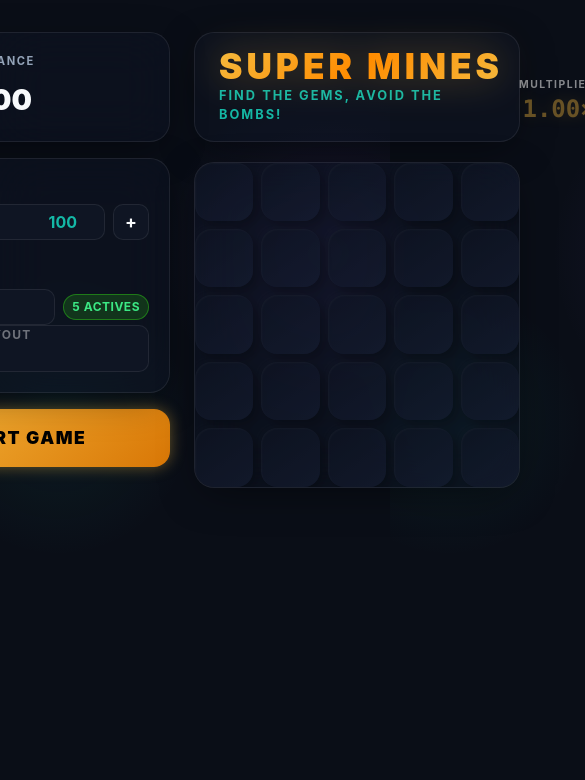
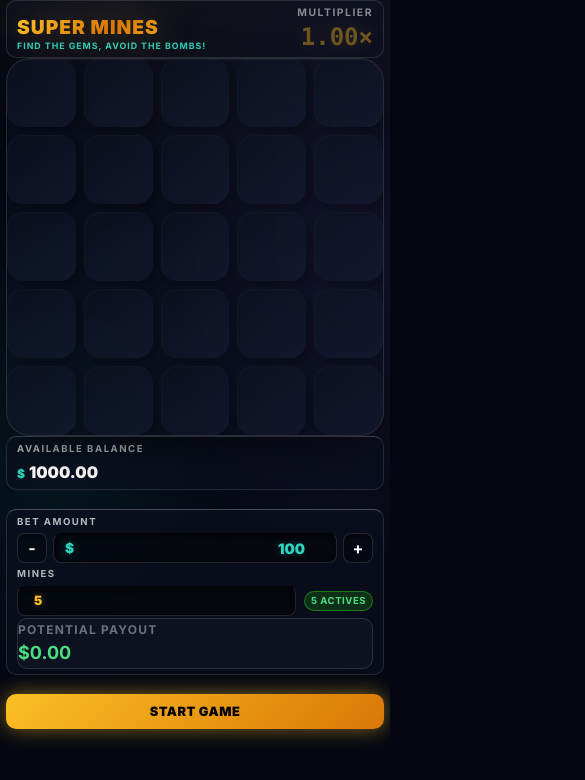
Before and after one commit to dalemiao3721/mines-game-prototype, a React (Vite) app in the folder apps/frontend/: page / in a window 390 px wide. Shown: the top 780 px of the page, 585 px wide, since content can reach past the window. Built offline with nearby package versions, Linux system fonts and the light colour scheme; the HTML template or start-up script is replaced by a standard one.

Commit message:
fix(ui): define missing text color variables and import Inter font

```diff
--- a/apps/frontend/src/index.css
+++ b/apps/frontend/src/index.css
@@ -1,49 +1,62 @@
+@import url('https://fonts.googleapis.com/css2?family=Inter:wght@400;700;900&display=swap');
 @import "tailwindcss";
 
 :root {
   /* Rich, premium Casino backgrounds */
-  --color-bg-primary: #0a0e17;
-  --color-bg-secondary: #0f1523;
+  --color-bg-primary: #050812;
+  --color-bg-secondary: #0d1221;
   --color-bg-panel: rgba(16, 23, 41, 0.6);
 
+  /* Typography / Text Colors */
+  --color-text-primary: #ffffff;
+  --color-text-secondary: rgba(255, 255, 255, 0.7);
+
   /* Super Mines Accents */
-  --color-accent-gold: #f5b93d;
-  --color-accent-green: #3ce884;
-  --color-accent-red: #ff3b5c;
-  --color-accent-teal: #14b8a6;
-  --color-accent-purple: #8b5cf6;
-
-  /* Text Colors */
-  --color-text-primary: #f8fafc;
-  --color-text-secondary: #94a3b8;
-  --color-text-muted: #475569;
+  --color-accent-gold: #fbbf24;
+  --color-accent-green: #4ade80;
+  --color-accent-red: #f87171;
+  --color-accent-teal: #2dd4bf;
+  --color-accent-purple: #a78bfa;
 
   /* Premium Glass Settings */
-  --glass-bg: rgba(15, 23, 42, 0.4);
-  --glass-border: rgba(255, 255, 255, 0.08);
-  --glass-hover: rgba(255, 255, 255, 0.12);
-  --glass-blur: 24px;
+  --glass-bg: rgba(13, 18, 33, 0.55);
+  --glass-border: rgba(255, 255, 255, 0.12);
+  --glass-border-light: rgba(255, 255, 255, 0.25);
+  --glass-hover: rgba(255, 255, 255, 0.15);
+  --glass-blur: 32px;
 
   /* Radians & Structural */
-  --radius-card: 20px;
+  --radius-card: 24px;
   --radius-button: 16px;
 
   /* Gradients */
-  --gradient-title: linear-gradient(135deg, #f5b93d 0%, #ff8c00 50%, #f5b93d 100%);
-  --gradient-btn-start: linear-gradient(135deg, #f5b93d 0%, #d97706 100%);
-  --gradient-btn-cashout: linear-gradient(135deg, #3ce884 0%, #059669 100%);
-  --gradient-btn-over: linear-gradient(135deg, #ff3b5c 0%, #be123c 100%);
+  --gradient-title: linear-gradient(135deg, #fbbf24 0%, #d97706 50%, #fbbf24 100%);
+  --gradient-btn-start: linear-gradient(135deg, #fbbf24 0%, #d97706 100%);
+  --gradient-btn-cashout: linear-gradient(135deg, #22c55e 0%, #166534 100%);
+  --gradient-btn-over: linear-gradient(135deg, #ef4444 0%, #991b1b 100%);
 
   /* Shadows */
-  --shadow-premium: 0 10px 40px -10px rgba(0, 0, 0, 0.5);
-  --glow-gold: 0 0 15px rgba(245, 185, 61, 0.4);
-  --glow-green: 0 0 20px rgba(60, 232, 132, 0.4);
-  --glow-red: 0 0 20px rgba(255, 59, 92, 0.4);
+  --shadow-premium: 0 16px 48px -12px rgba(0, 0, 0, 0.7), inset 0 1px 1px rgba(255,255,255,0.05);
+  --shadow-premium-hover: 0 24px 64px -16px rgba(0, 0, 0, 0.8), inset 0 1px 1px rgba(255,255,255,0.08);
+  --glow-gold: 0 0 20px rgba(251, 191, 36, 0.5);
+  --glow-green: 0 0 24px rgba(34, 197, 94, 0.5);
+  --glow-red: 0 0 24px rgba(239, 68, 68, 0.5);
 
   /* 3D Tile Constants */
-  --tile-bg: linear-gradient(145deg, var(--color-bg-secondary), #171f34);
-  --tile-shadow: 6px 6px 12px rgba(0,0,0,0.6), -4px -4px 10px rgba(255,255,255,0.03), inset 1px 1px 2px rgba(255,255,255,0.05);
-  --tile-bg-hover: linear-gradient(145deg, #171f34, var(--color-bg-secondary));
+  --tile-bg: linear-gradient(160deg, #1e293b, #0f172a);
+  --tile-shadow:
+    6px 8px 16px rgba(0,0,0,0.7),
+    -4px -4px 12px rgba(255,255,255,0.04),
+    inset 2px 2px 4px rgba(255,255,255,0.1),
+    inset -2px -2px 6px rgba(0,0,0,0.5);
+  --tile-shadow-hover:
+    8px 12px 20px rgba(0,0,0,0.8),
+    -2px -2px 10px rgba(255,255,255,0.06),
+    inset 2px 2px 4px rgba(255,255,255,0.15),
+    inset -2px -2px 6px rgba(0,0,0,0.6);
+  --tile-shadow-active:
+    inset 4px 6px 12px rgba(0,0,0,0.8),
+    inset -2px -2px 6px rgba(255,255,255,0.05);
 }
 
 @theme {
@@ -72,15 +85,24 @@ body {
   background-color: var(--color-bg-primary);
   /* Premium Mesh Gradient Background */
   background-image:
-    radial-gradient(circle at 15% 50%, rgba(20, 184, 166, 0.08), transparent 25%),
-    radial-gradient(circle at 85% 30%, rgba(139, 92, 246, 0.1), transparent 25%);
+    radial-gradient(ellipse at 15% 50%, rgba(13, 148, 136, 0.12), transparent 40%),
+    radial-gradient(ellipse at 85% 30%, rgba(139, 92, 246, 0.15), transparent 40%),
+    radial-gradient(circle at 50% -10%, rgba(251, 191, 36, 0.08), transparent 30%);
+  background-attachment: fixed;
   color: var(--color-text-primary);
-  min-height: 100vh;
+  min-height: 100dvh;
   overflow-x: hidden;
+  -webkit-text-size-adjust: 100%;
+  animation: bgPulse 20s ease-in-out infinite alternate;
+}
+
+@keyframes bgPulse {
+  0% { background-position: 0% 0%; }
+  100% { background-position: 100% 100%; }
 }
 
 #root {
-  min-height: 100vh;
+  min-height: 100dvh;
   display: flex;
   flex-direction: column;
 }
@@ -166,11 +188,17 @@ button, input {
 .control-card {
   background: var(--glass-bg);
   border: 1px solid var(--glass-border);
+  border-top: 1px solid var(--glass-border-light);
   border-radius: var(--radius-card);
-  padding: 20px;
+  padding: 24px;
   backdrop-filter: blur(var(--glass-blur));
   -webkit-backdrop-filter: blur(var(--glass-blur));
   box-shadow: var(--shadow-premium);
+  transition: transform 0.3s ease, box-shadow 0.3s ease;
+}
+
+.control-card:hover {
+  box-shadow: var(--shadow-premium-hover);
 }
 
 .control-panel__section {
@@ -217,7 +245,7 @@ button, input {
   width: 36px;
   height: 36px;
   border-radius: 10px;
-  background: var(--color-bg-secondary);
+  background: rgba(0, 0, 0, 0.3);
   color: var(--color-text-primary);
   font-size: 1.1rem;
   font-weight: 700;
@@ -225,6 +253,7 @@ button, input {
   align-items: center;
   justify-content: center;
   border: 1px solid var(--glass-border);
+  box-shadow: inset 0 2px 4px rgba(0,0,0,0.5);
   transition: all 0.2s;
 }
 
@@ -244,30 +273,35 @@ button, input {
   position: absolute;
   left: 12px;
   color: var(--color-accent-teal);
-  font-weight: 700;
-  font-size: 1rem;
+  font-weight: 800;
+  font-size: 1.1rem;
   pointer-events: none;
+  text-shadow: 0 0 10px rgba(13, 148, 136, 0.5);
 }
 
 .control-panel__bet-input {
   flex: 1;
-  height: 36px;
-  border-radius: 10px;
-  background: var(--color-bg-secondary);
+  height: 44px;
+  border-radius: 12px;
+  background: rgba(0, 0, 0, 0.4);
   color: var(--color-accent-teal);
-  font-size: 1rem;
-  font-weight: 700;
+  font-size: 1.1rem;
+  font-weight: 800;
   text-align: right;
   border: 1px solid var(--glass-border);
+  border-top: 1px solid rgba(0,0,0,0.6);
+  box-shadow: inset 0 2px 8px rgba(0,0,0,0.5);
   width: 100%;
-  padding-left: 24px;
-  padding-right: 12px;
+  padding-left: 28px;
+  padding-right: 16px;
   transition: all 0.2s;
+  text-shadow: 0 0 8px rgba(13, 148, 136, 0.4);
 }
 
 .control-panel__bet-input:focus {
   border-color: var(--color-accent-teal);
-  box-shadow: 0 0 12px rgba(20, 184, 166, 0.2);
+  box-shadow: inset 0 1px 4px rgba(0,0,0,0.5), 0 0 16px rgba(13, 148, 136, 0.3);
+  background: rgba(0, 0, 0, 0.6);
 }
 
 /* Base Select Style used for Mines/RTP */
@@ -279,23 +313,33 @@ button, input {
 
 .control-panel__select {
   flex: 1;
-  height: 36px;
-  border-radius: 10px;
-  background: var(--color-bg-secondary);
+  height: 44px;
+  border-radius: 12px;
+  background: rgba(0, 0, 0, 0.4);
   color: var(--color-accent-gold);
-  font-size: 0.9rem;
-  font-weight: 600;
-  padding: 0 12px;
+  font-size: 1rem;
+  font-weight: 800;
+  padding: 0 16px;
   border: 1px solid var(--glass-border);
+  border-top: 1px solid rgba(0,0,0,0.6);
+  box-shadow: inset 0 2px 8px rgba(0,0,0,0.5);
   appearance: none;
   -webkit-appearance: none;
   cursor: pointer;
   transition: all 0.2s;
+  text-shadow: 0 0 8px rgba(251, 191, 36, 0.4);
+}
+
+.control-panel__select option {
+  background-color: var(--color-bg-secondary);
+  color: #ffffff;
+  font-weight: 600;
 }
 
 .control-panel__select:focus {
   border-color: var(--color-accent-gold);
-  box-shadow: 0 0 12px rgba(245, 185, 61, 0.2);
+  box-shadow: inset 0 1px 4px rgba(0,0,0,0.5), 0 0 16px rgba(251, 191, 36, 0.3);
+  background: rgba(0, 0, 0, 0.6);
 }
 
 .control-panel__active-badge {
@@ -448,8 +492,8 @@ button, input {
 }
 
 @keyframes glow-pulse {
-  0%, 100% { opacity: 0.4; }
-  50% { opacity: 0.8; }
+  0%, 100% { opacity: 0.5; transform: scale(1); }
+  50% { opacity: 1; transform: scale(1.05); filter: brightness(1.2); }
 }
 
 .animate-tile-flip { animation: tile-flip 0.4s ease-in-out; }
@@ -467,3 +511,193 @@ button, input {
   border-radius: var(--radius-card);
   box-shadow: var(--shadow-premium);
 }
+
+/* ===== Mobile / PWA Responsive ===== */
+@media (max-width: 768px) {
+  .app {
+    min-height: 100dvh;
+  }
+
+  .app__main {
+    flex-direction: column;
+    align-items: center;
+    gap: 0;
+    padding: 0 6px 2px;
+    flex: none;
+  }
+
+  .app__left {
+    width: 100%;
+    order: 2;
+  }
+
+  .app__center {
+    max-width: 100%;
+    order: 1;
+    gap: 0;
+  }
+
+  .app__center .game-board {
+    gap: 0;
+  }
+
+  /* Game Board compact */
+  .game-board {
+    max-width: 100%;
+    gap: 1px;
+  }
+
+  .game-board__header {
+    padding: 4px 10px;
+    flex-wrap: wrap;
+    gap: 4px;
+    box-shadow: none;
+    border-radius: 10px;
+  }
+
+  .game-board__title {
+    font-size: 1.3rem;
+    letter-spacing: 1.5px;
+  }
+
+  .game-board__subtitle {
+    font-size: 0.65rem;
+    letter-spacing: 1px;
+  }
+
+  /* Control Cards compact */
+  .control-card {
+    padding: 5px 10px;
+    border-radius: 10px;
+    box-shadow: none;
+  }
+
+  .control-panel__section {
+    gap: 4px;
+  }
+
+  .control-panel__label {
+    font-size: 0.6rem;
+  }
+
+  .control-panel__balance {
+    font-size: 1rem;
+  }
+
+  .control-panel__balance span {
+    font-size: 0.75rem;
+  }
+
+  .control-panel__row {
+    gap: 8px;
+  }
+
+  .control-panel__bet-row {
+    gap: 6px;
+  }
+
+  .control-panel__bet-btn {
+    width: 30px;
+    height: 30px;
+    font-size: 1rem;
+    border-radius: 8px;
+  }
+
+  .control-panel__bet-prefix {
+    font-size: 0.85rem;
+  }
+
+  .control-panel__bet-input {
+    height: 30px;
+    font-size: 0.9rem;
+    border-radius: 8px;
+  }
+
+  .control-panel__select {
+    height: 30px;
+    font-size: 0.8rem;
+    border-radius: 8px;
+  }
+
+  .control-panel__active-badge {
+    padding: 2px 6px;
+    font-size: 0.6rem;
+  }
+
+  .control-panel__action-btn {
+    padding: 8px;
+    font-size: 0.8rem;
+    border-radius: 10px;
+    letter-spacing: 0.5px;
+  }
+
+  /* Reduce all card margins */
+  .app__left .mb-4 {
+    margin-bottom: 3px !important;
+  }
+
+  /* Reduce card internal gaps */
+  .app__left .gap-6 {
+    gap: 4px !important;
+  }
+
+  .app__left .gap-2 {
+    gap: 2px !important;
+  }
+
+  .app__left .space-y-2 > * + * {
+    margin-top: 2px !important;
+  }
+
+  /* Payout box compact */
+  .app__left .py-2 {
+    padding-top: 2px !important;
+    padding-bottom: 2px !important;
+  }
+
+  /* Next Multiplier card compact */
+  .app__left .py-3 {
+    padding-top: 4px !important;
+    padding-bottom: 4px !important;
+  }
+
+  /* Grid stays square, sized to leave room for controls below */
+  .tile-grid {
+    max-width: min(100%, calc(100dvh - 430px)) !important;
+    max-height: calc(100dvh - 430px) !important;
+    aspect-ratio: 1 !important;
+    margin: 0 auto;
+  }
+
+  .game-board__title {
+    font-size: 1.2rem !important;
+    letter-spacing: 1px !important;
+  }
+
+  .game-board__subtitle {
+    font-size: 0.55rem !important;
+  }
+}
+
+/* Forced mobile mode */
+.app--mobile {
+  max-width: 480px;
+  margin: 0 auto;
+}
+
+.app--mobile .app__main {
+  flex-direction: column;
+  align-items: center;
+  gap: 6px;
+  padding: 6px 6px;
+}
+
+.app--mobile .app__left {
+  width: 100%;
+  order: 2;
+}
+
+.app--mobile .app__center {
+  max-width: 100%;
+  order: 1;
+}
```
